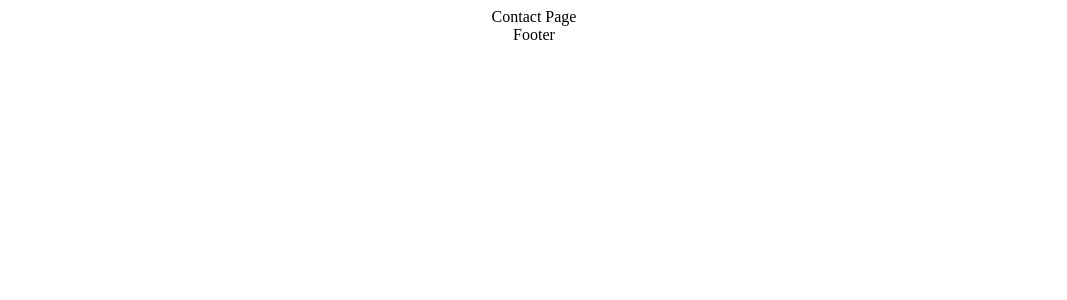
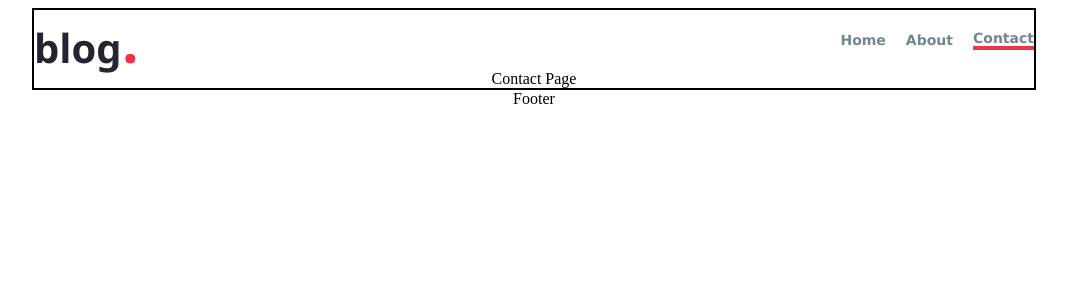
Before and after one commit to ankit-suman-07/Blog-Frontend, a React (Create React App) app: page /contact in a window 1280 px wide. Shown: the top 300 px of the page, without its empty margins (106-1173 px from the left). Built offline with nearby package versions, Linux system fonts and the light colour scheme.

Commit message:
Implement and modify nav-bar for each pages

```diff
--- /dev/null
+++ b/src/pages/about/About.css
@@ -0,0 +1,4 @@
+.main-area {
+    max-width: 1000px;
+    border: 2px solid black;
+}
--- a/src/pages/about/About.js
+++ b/src/pages/about/About.js
@@ -1,8 +1,13 @@
 import React from 'react'
+import NavComponent from '../../components/nav-bar/NavComponent'
+import "./About.css"
 
 const About = () => {
   return (
-    <div>
+    <div className='main-area'>
+      <nav>
+      <NavComponent />
+      </nav>
       About Page
     </div>
   )
--- /dev/null
+++ b/src/pages/contact/Contact.css
@@ -0,0 +1,4 @@
+.main-area {
+    max-width: 1000px;
+    border: 2px solid black;
+}
--- a/src/pages/contact/Contact.js
+++ b/src/pages/contact/Contact.js
@@ -1,8 +1,13 @@
 import React from 'react'
+import NavComponent from '../../components/nav-bar/NavComponent'
+import "./Contact.css"
 
 const Contact = () => {
   return (
-    <div>
+    <div className='main-area'>
+      <nav>
+      <NavComponent />
+      </nav>
       Contact Page
     </div>
   )
--- a/src/pages/home/Home.css
+++ b/src/pages/home/Home.css
@@ -1,5 +1,5 @@
 .main-area {
-    max-width: 1000px;
+    width: 1000px;
     border: 2px solid black;
 }
 
--- a/src/pages/home/Home.js
+++ b/src/pages/home/Home.js
@@ -11,7 +11,10 @@ import NavComponent from '../../components/nav-bar/NavComponent'
 const Home = () => {
   return (
     <div className='main-area'>
+      <nav>
       <NavComponent />
+      </nav>
+
         <main>
             <section className='hero' >
               <img src={MainImage} alt='main-hoarding' />
```
